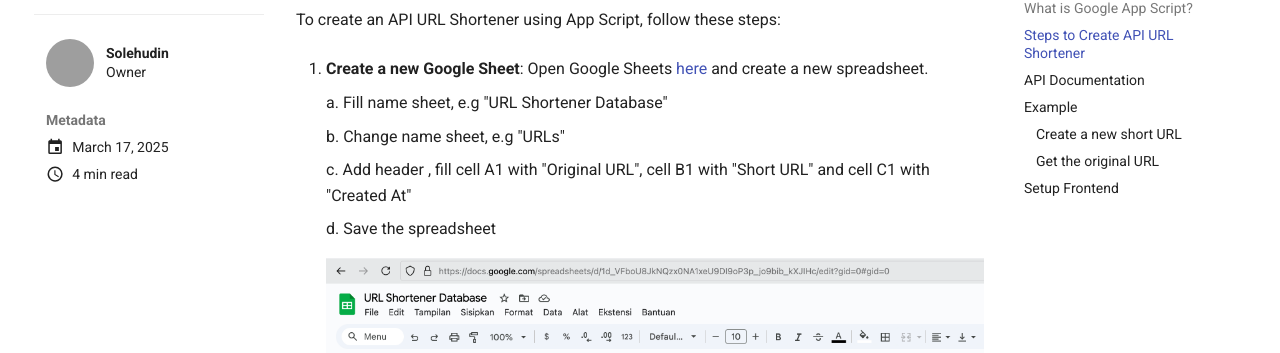
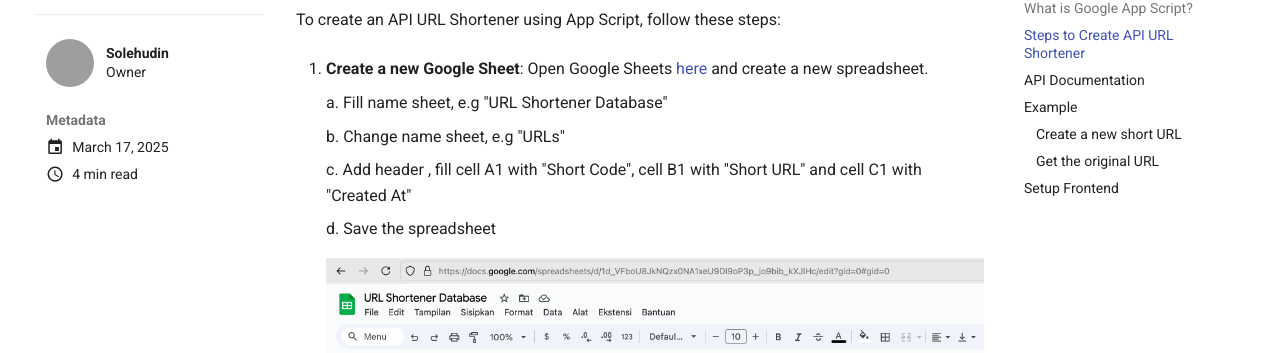
Before and after one commit to solehudin5699/notes, an MkDocs documentation site: the page built from docs/blog/posts/use-app-script-to-create-api-url-shortener..md, in a window 1280 px wide and 900 px high, scrolled down 482 px. Shown: the part 100-453 px from the top of the window. Built offline with MkDocs 1.6.1 and Material for MkDocs 9.7.7, drawn with Linux system fonts in a browser that asks for light colours; comment, search, counter and statistics services are not loaded; grey boxes are pictures that could not be loaded.

Commit message:
fix: fix typography

```diff
--- a/docs/blog/posts/use-app-script-to-create-api-url-shortener..md
+++ b/docs/blog/posts/use-app-script-to-create-api-url-shortener..md
@@ -27,7 +27,7 @@
 
     b. Change name sheet, e.g "URLs"
 
-    c. Add header , fill cell A1 with "Original URL", cell B1 with "Short URL" and cell C1 with "Created At"
+    c. Add header , fill cell A1 with "Short Code", cell B1 with "Short URL" and cell C1 with "Created At"
 
     d. Save the spreadsheet
 
```
